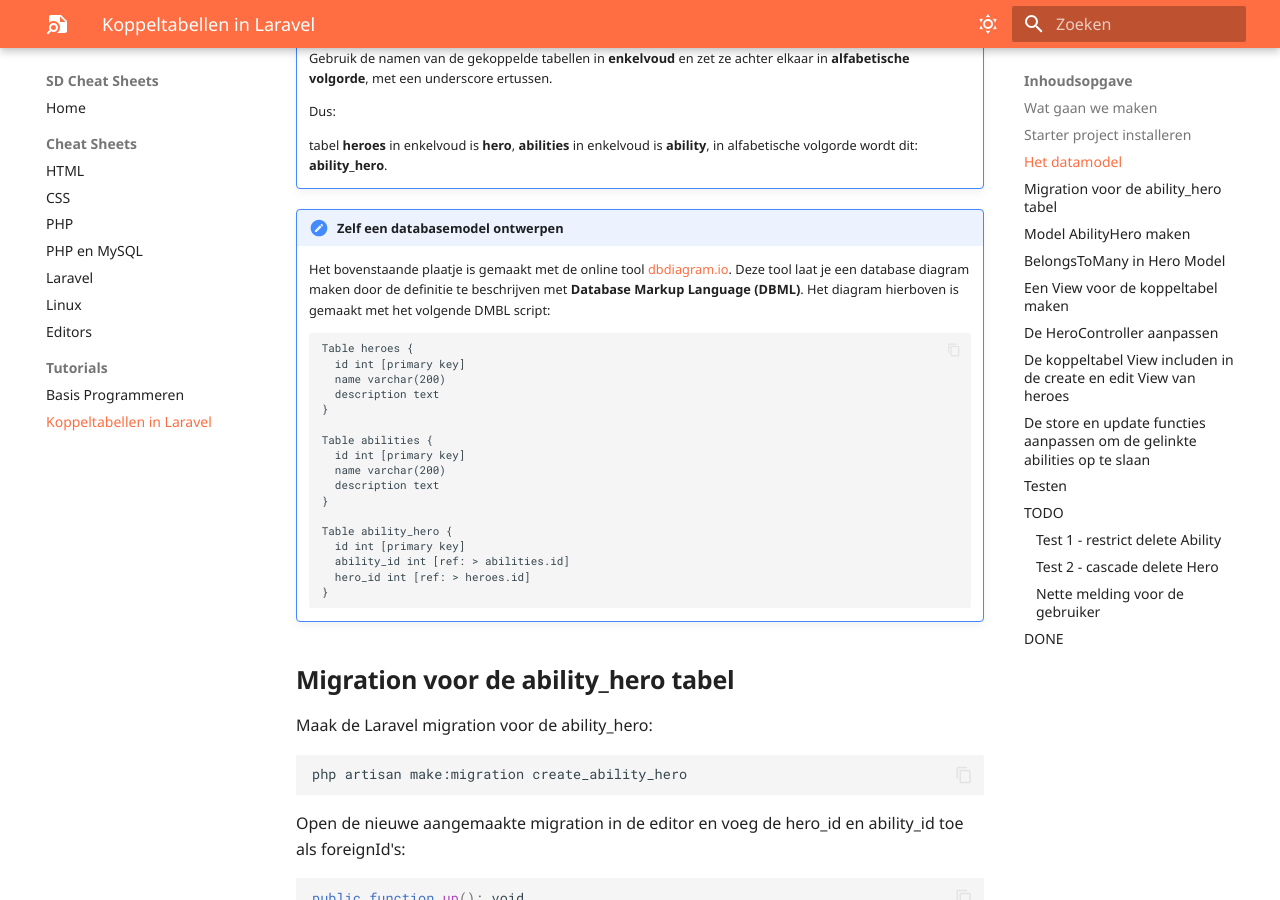
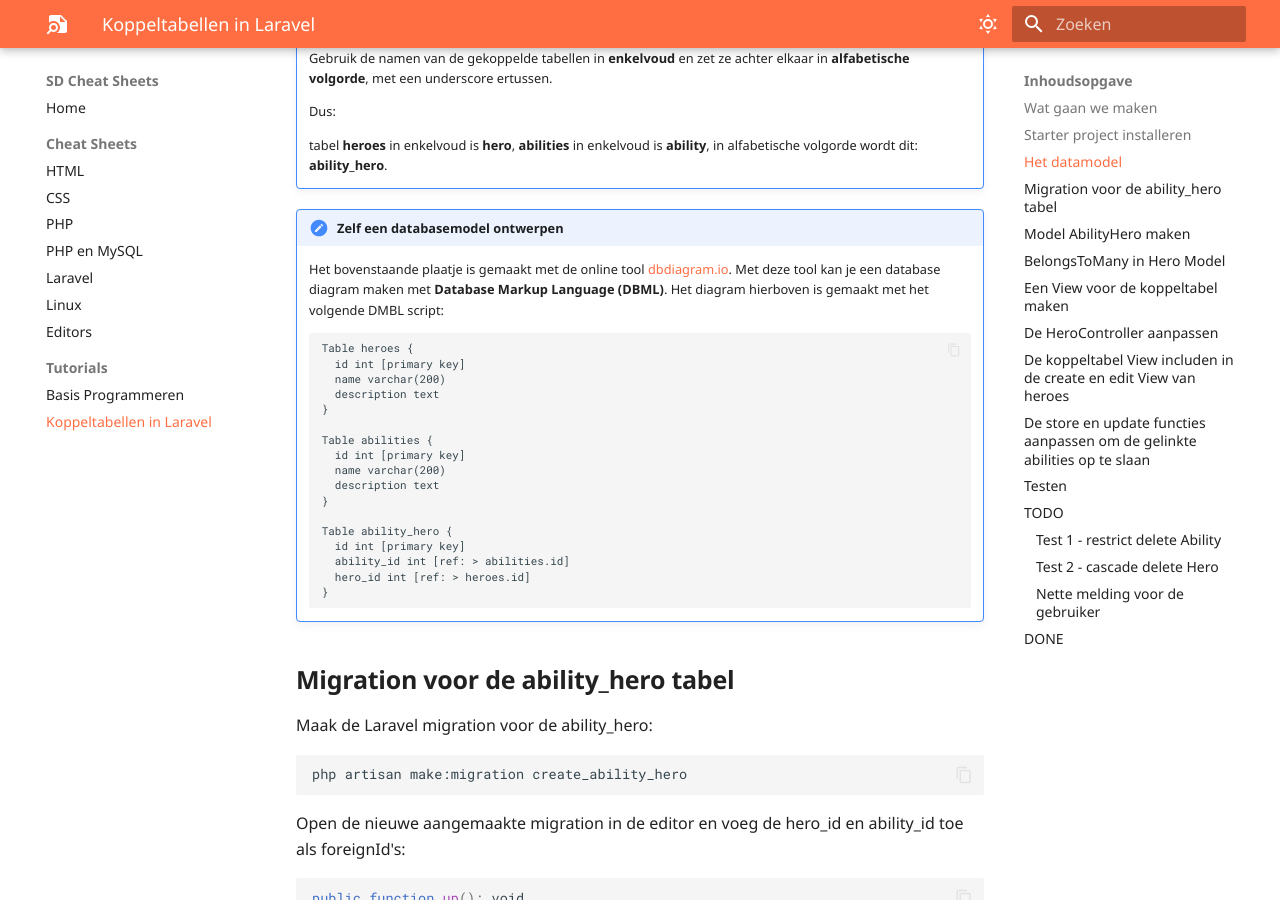
Before and after one commit to Dawied/SDCheatSheets, an MkDocs documentation site: the page built from docs/koppeltabellen-in-laravel.md, in a window 1280 px wide and 900 px high, scrolled down 2489 px. Built offline with MkDocs 1.6.1 and Material for MkDocs 9.7.7, drawn with Linux system fonts in a browser that asks for light colours; some web fonts are replaced.

Commit message:
dbdiagram.io note

````diff
--- a/docs/koppeltabellen-in-laravel.md
+++ b/docs/koppeltabellen-in-laravel.md
@@ -97,7 +97,7 @@ Je ziet dat er tussen de heroes en de abilities een nieuwe tabel staat. Dit is d
     tabel **heroes** in enkelvoud is **hero**, **abilities** in enkelvoud is **ability**, in alfabetische volgorde wordt dit: **ability_hero**.
 
 !!! note "Zelf een databasemodel ontwerpen"
-    Het bovenstaande plaatje is gemaakt met de online tool <a target="_blank" href="https://dbdiagram.io">dbdiagram.io</a>. Deze tool laat je een database diagram maken door de definitie te beschrijven met **Database Markup Language (DBML)**. Het diagram hierboven is gemaakt met het volgende DMBL script:
+    Het bovenstaande plaatje is gemaakt met de online tool <a target="_blank" href="https://dbdiagram.io">dbdiagram.io</a>. Met deze tool kan je een database diagram maken met **Database Markup Language (DBML)**. Het diagram hierboven is gemaakt met het volgende DMBL script:
 
     ```
     Table heroes {
````
